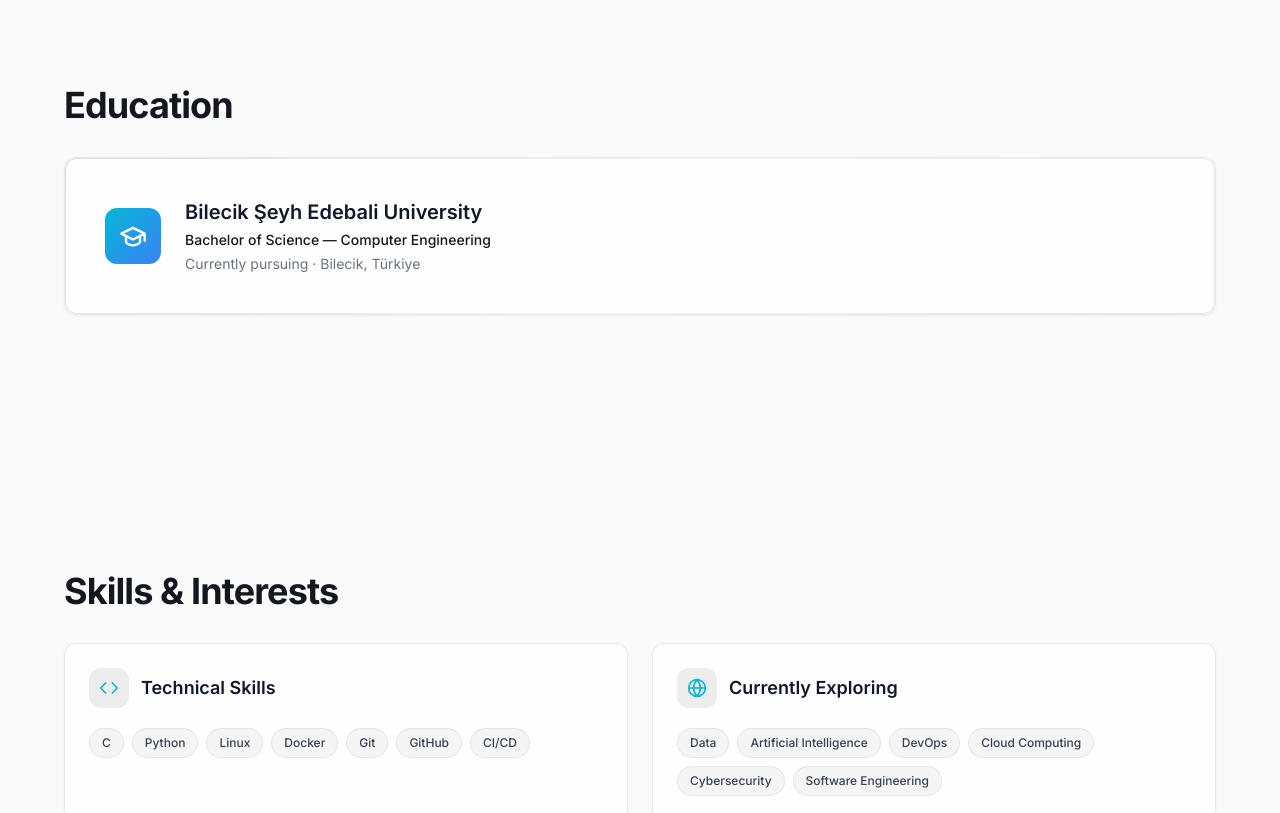
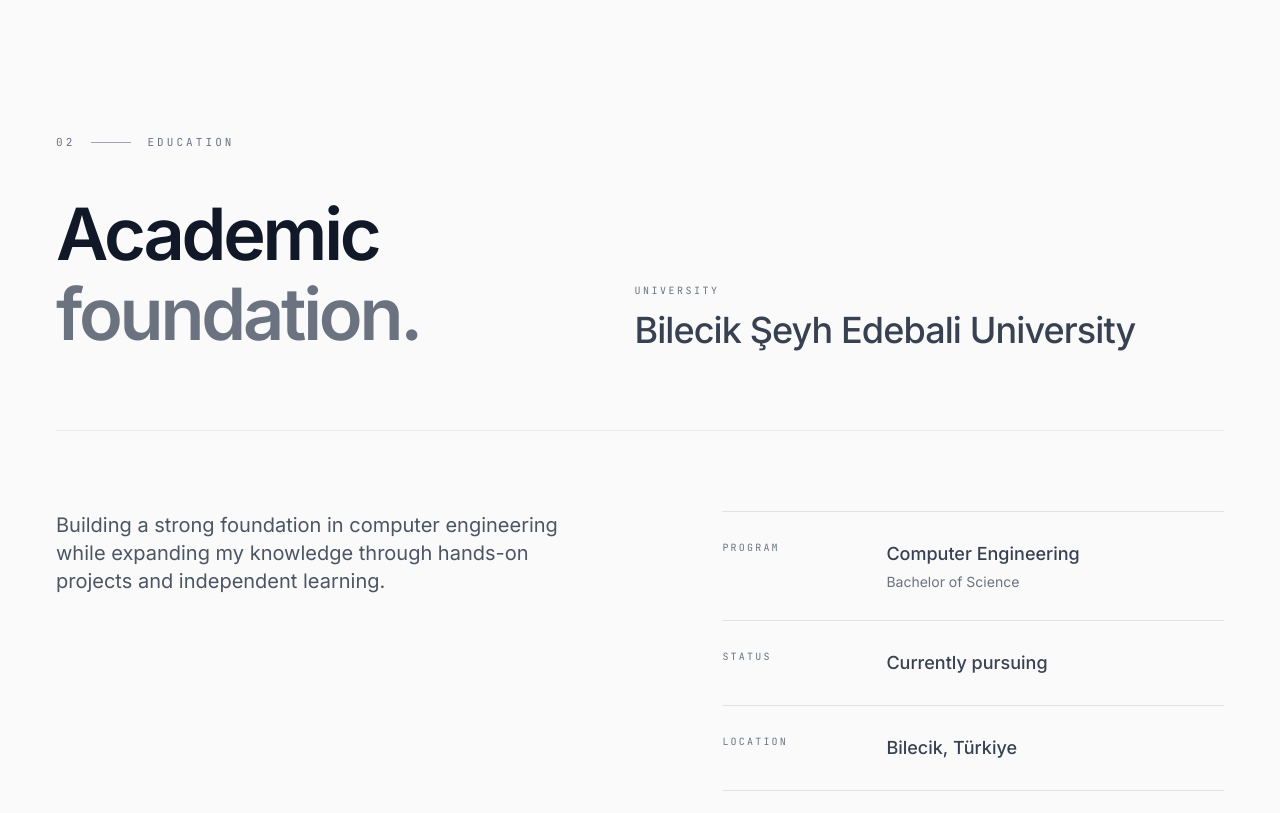
Before and after one commit to muhammeduveysarik/muhammed-uveys-arik-portfolio, a Next.js app: page / in a window 1280 px wide. Shown: the part 2000-2813 px from the top of the page. Built offline with nearby package versions, Linux system fonts and the light colour scheme; no server answers.

Commit message:
Update education.tsx

```diff
--- a/app/components/education.tsx
+++ b/app/components/education.tsx
@@ -1,28 +1,48 @@
 'use client'
 
-import { useEffect, useState } from 'react'
-import SectionWrapper from './section-wrapper'
+import { useEffect, useRef, useState } from 'react'
 
 type Language = 'en' | 'tr'
 
 const content = {
   en: {
-    heading: 'Education',
+    label: 'EDUCATION',
+    heading: 'Academic',
+    headingAccent: 'foundation.',
     university: 'Bilecik Şeyh Edebali University',
-    degree: 'Bachelor of Science — Computer Engineering',
-    status: 'Currently pursuing · Bilecik, Türkiye',
+    degree: 'Bachelor of Science',
+    department: 'Computer Engineering',
+    status: 'Currently pursuing',
+    location: 'Bilecik, Türkiye',
+    description:
+      'Building a strong foundation in computer engineering while expanding my knowledge through hands-on projects and independent learning.',
+    programLabel: 'PROGRAM',
+    statusLabel: 'STATUS',
+    locationLabel: 'LOCATION',
   },
 
   tr: {
-    heading: 'Eğitim',
+    label: 'EĞİTİM',
+    heading: 'Akademik',
+    headingAccent: 'temelim.',
     university: 'Bilecik Şeyh Edebali Üniversitesi',
-    degree: 'Lisans — Bilgisayar Mühendisliği',
-    status: 'Öğrenim devam ediyor · Bilecik, Türkiye',
+    degree: 'Lisans',
+    department: 'Bilgisayar Mühendisliği',
+    status: 'Öğrenim devam ediyor',
+    location: 'Bilecik, Türkiye',
+    description:
+      'Bilgisayar mühendisliği alanında güçlü bir akademik temel oluştururken uygulamalı projeler ve bireysel çalışmalarla teknik bilgimi geliştiriyorum.',
+    programLabel: 'PROGRAM',
+    statusLabel: 'DURUM',
+    locationLabel: 'KONUM',
   },
 }
 
 export default function Education() {
   const [language, setLanguage] = useState<Language>('en')
+  const [visible, setVisible] = useState(false)
+
+  const sectionRef = useRef<HTMLElement | null>(null)
 
   useEffect(() => {
     const savedLanguage = localStorage.getItem('language')
@@ -38,70 +58,198 @@
 
     window.addEventListener('languageChange', handleLanguageChange)
 
+    const observer = new IntersectionObserver(
+      ([entry]) => {
+        if (entry.isIntersecting) {
+          setVisible(true)
+          observer.disconnect()
+        }
+      },
+      {
+        threshold: 0.2,
+      }
+    )
+
+    if (sectionRef.current) {
+      observer.observe(sectionRef.current)
+    }
+
     return () => {
-      window.removeEventListener('languageChange', handleLanguageChange)
+      window.removeEventListener(
+        'languageChange',
+        handleLanguageChange
+      )
+
+      observer.disconnect()
     }
   }, [])
 
   const text = content[language]
 
   return (
-    <SectionWrapper
+    <section
+      ref={sectionRef}
       id="education"
-      className="py-24 sm:py-32"
-      delay={100}
+      className="relative overflow-hidden border-t border-white/10 bg-[hsl(var(--background))]"
     >
-      <div className="max-w-[1200px] mx-auto px-6">
+      <div className="mx-auto max-w-[1400px] px-6 py-28 sm:px-10 sm:py-36 lg:px-14 lg:py-44">
 
-        <h2 className="text-3xl sm:text-4xl font-bold tracking-tight mb-8">
-          <span className="gradient-text">
-            {text.heading}
+        {/* SECTION LABEL */}
+        <div
+          className={`mb-12 flex items-center gap-4 transition-all duration-700 ${
+            visible
+              ? 'translate-y-0 opacity-100'
+              : 'translate-y-6 opacity-0'
+          }`}
+        >
+          <span className="font-mono text-[11px] tracking-[0.28em] text-gray-500">
+            02
           </span>
-        </h2>
 
-        <div className="glass-card rounded-xl p-8 sm:p-10 gradient-border">
-          <div className="flex flex-col sm:flex-row sm:items-center gap-4 sm:gap-6">
+          <div className="h-px w-10 bg-gray-600/50" />
 
-            <div
-              className="flex-shrink-0 w-14 h-14 rounded-xl flex items-center justify-center"
-              style={{
-                background:
-                  'linear-gradient(135deg, #06b6d4, #3b82f6)',
-              }}
+          <span className="font-mono text-[11px] tracking-[0.28em] text-gray-500">
+            {text.label}
+          </span>
+        </div>
+
+        {/* HEADING */}
+        <div className="grid gap-12 lg:grid-cols-[0.9fr_1.1fr] lg:gap-24">
+
+          <div>
+            <h2
+              className={`text-5xl font-semibold leading-[0.98] tracking-[-0.045em] text-white transition-all duration-1000 sm:text-6xl lg:text-7xl ${
+                visible
+                  ? 'translate-y-0 opacity-100 blur-0'
+                  : 'translate-y-10 opacity-0 blur-sm'
+              }`}
             >
-              <svg
-                width="28"
-                height="28"
-                viewBox="0 0 24 24"
-                fill="none"
-                stroke="white"
-                strokeWidth="2"
-                strokeLinecap="round"
-                strokeLinejoin="round"
-              >
-                <path d="M22 10v6M2 10l10-5 10 5-10 5z" />
-                <path d="M6 12v5c0 1.1 2.7 3 6 3s6-1.9 6-3v-5" />
-              </svg>
+              {text.heading}
+
+              <span className="mt-2 block text-gray-500">
+                {text.headingAccent}
+              </span>
+            </h2>
+          </div>
+
+          {/* UNIVERSITY */}
+          <div
+            className={`flex items-end transition-all delay-200 duration-1000 ${
+              visible
+                ? 'translate-y-0 opacity-100'
+                : 'translate-y-10 opacity-0'
+            }`}
+          >
+            <div>
+              <p className="mb-3 font-mono text-[10px] tracking-[0.25em] text-gray-500">
+                UNIVERSITY
+              </p>
+
+              <h3 className="max-w-2xl text-2xl font-medium leading-tight tracking-tight text-gray-200 sm:text-3xl lg:text-4xl">
+                {text.university}
+              </h3>
+            </div>
+          </div>
+        </div>
+
+        {/* DIVIDER */}
+        <div
+          className={`my-16 h-px origin-left bg-white/10 transition-transform delay-300 duration-1000 sm:my-20 ${
+            visible ? 'scale-x-100' : 'scale-x-0'
+          }`}
+        />
+
+        {/* LOWER CONTENT */}
+        <div className="grid gap-14 lg:grid-cols-[1.05fr_0.95fr] lg:gap-28">
+
+          {/* DESCRIPTION */}
+          <div
+            className={`transition-all delay-300 duration-1000 ${
+              visible
+                ? 'translate-y-0 opacity-100'
+                : 'translate-y-8 opacity-0'
+            }`}
+          >
+            <p className="max-w-2xl text-lg leading-[1.8] text-gray-400 sm:text-xl">
+              {text.description}
+            </p>
+          </div>
+
+          {/* DETAILS */}
+          <div
+            className={`transition-all delay-500 duration-1000 ${
+              visible
+                ? 'translate-y-0 opacity-100'
+                : 'translate-y-8 opacity-0'
+            }`}
+          >
+
+            {/* PROGRAM */}
+            <div className="group border-t border-white/10 py-7">
+              <div className="grid grid-cols-[110px_1fr] gap-6 sm:grid-cols-[140px_1fr]">
+
+                <p className="font-mono text-[10px] tracking-[0.22em] text-gray-500">
+                  {text.programLabel}
+                </p>
+
+                <div>
+                  <p className="text-lg font-medium text-gray-200">
+                    {text.department}
+                  </p>
+
+                  <p className="mt-1 text-sm text-gray-500">
+                    {text.degree}
+                  </p>
+                </div>
+
+              </div>
             </div>
 
-            <div>
-              <h3 className="text-xl font-semibold text-white mb-1">
-                {text.university}
-              </h3>
+            {/* STATUS */}
+            <div className="group border-t border-white/10 py-7">
+              <div className="grid grid-cols-[110px_1fr] gap-6 sm:grid-cols-[140px_1fr]">
 
-              <p className="text-cyan-400 font-medium text-sm mb-1">
-                {text.degree}
-              </p>
+                <p className="font-mono text-[10px] tracking-[0.22em] text-gray-500">
+                  {text.statusLabel}
+                </p>
 
-              <p className="text-gray-500 text-sm">
-                {text.status}
-              </p>
+                <p className="text-lg font-medium text-gray-300">
+                  {text.status}
+                </p>
+
+              </div>
+            </div>
+
+            {/* LOCATION */}
+            <div className="group border-y border-white/10 py-7">
+              <div className="grid grid-cols-[110px_1fr] gap-6 sm:grid-cols-[140px_1fr]">
+
+                <p className="font-mono text-[10px] tracking-[0.22em] text-gray-500">
+                  {text.locationLabel}
+                </p>
+
+                <p className="text-lg font-medium text-gray-300">
+                  {text.location}
+                </p>
+
+              </div>
             </div>
 
           </div>
         </div>
+      </div>
 
-      </div>
-    </SectionWrapper>
+      {/* SUBTLE BACKGROUND DECORATION */}
+      <div
+        aria-hidden="true"
+        className="pointer-events-none absolute -left-48 top-24 h-[500px] w-[500px] rounded-full border border-white/[0.025]"
+      />
+
+      <div
+        aria-hidden="true"
+        className="pointer-events-none absolute -left-20 top-52 h-[260px] w-[260px] rounded-full border border-white/[0.02]"
+      />
+
+    </section>
   )
 }
```
